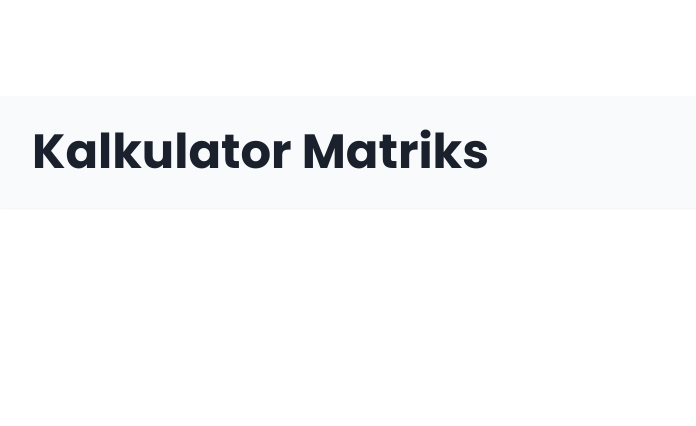
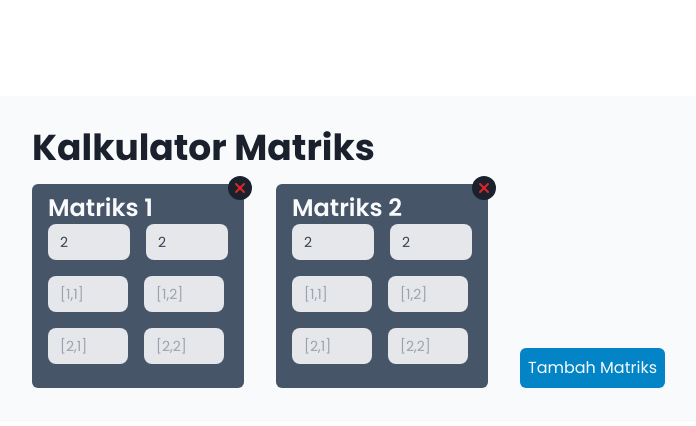
Before and after one commit to JackBerck/linear-algebra-and-matrices, a React (Vite) app: page / in a window 1280 px wide. Shown: the top 426 px of the page, without its empty margins (128-824 px from the left). Built offline with nearby package versions, Linux system fonts and the light colour scheme.

Commit message:
feat: adding matrices input and layout

```diff
--- a/package.json
+++ b/package.json
@@ -10,6 +10,7 @@
     "preview": "vite preview"
   },
   "dependencies": {
+    "matrix-js": "^1.7.1",
     "react": "^18.3.1",
     "react-dom": "^18.3.1"
   },
--- a/src/App.jsx
+++ b/src/App.jsx
@@ -1,10 +1,56 @@
 import { useState } from "react";
+import Matrix from "./components/Matrix";
 
 function App() {
+  const [matrices, setMatrices] = useState([
+    { id: 1, rows: 2, columns: 2 },
+    { id: 2, rows: 2, columns: 2 },
+  ]);
+
+  const handleAddMatrix = () => {
+    if (matrices.length < 4) {
+      const newMatrix = { id: matrices.length + 1, rows: 2, columns: 2 };
+      setMatrices((prev) => [...prev, newMatrix]);
+    }
+  };
+
+  const handleDimensionChange = (matrixId, dimension, value) => {
+    setMatrices((prev) =>
+      prev.map((matrix) =>
+        matrix.id === matrixId ? { ...matrix, [dimension]: value } : matrix
+      )
+    );
+  };
+
+  const handleDeleteMatrix = (matrixId) => {
+    setMatrices((prev) =>
+      prev
+        .filter((matrix) => matrix.id !== matrixId)
+        .map((matrix, index) => ({ ...matrix, id: index + 1 }))
+    );
+  };
+
   return (
     <>
       <section className="section-padding-x mt-24 mb-16 p-8 max-w-screen-lg shadow-sm bg-light-base text-dark-base container">
-        <h1 className="title-font-size font-bold">Kalkulator Matriks</h1>
+        <h1 className="title-font-size font-bold mb-4">Kalkulator Matriks</h1>
+        <div className="flex flex-wrap gap-8">
+          {matrices.map((matrix) => (
+            <Matrix
+              key={matrix.id}
+              matrix={matrix}
+              onDimensionChange={handleDimensionChange}
+              onDelete={handleDeleteMatrix}
+            />
+          ))}
+          <button
+            className="bg-blue-base text-light-base p-2 rounded-md self-end"
+            onClick={handleAddMatrix}
+            disabled={matrices.length >= 4}
+          >
+            Tambah Matriks
+          </button>
+        </div>
       </section>
     </>
   );
--- /dev/null
+++ b/src/components/Matrix/index.jsx
@@ -0,0 +1,56 @@
+import React from "react";
+import MatrixInput from "../MatrixInput";
+
+export default function Matrix({ matrix, onDimensionChange, onDelete }) {
+  const handleDimensionChange = (e) => {
+    const { id, value } = e.target;
+    onDimensionChange(matrix.id, id, parseInt(value));
+  };
+
+  const handleDelete = () => {
+    onDelete(matrix.id);
+  };
+
+  return (
+    <div className="bg-slate-600 py-2 px-4 rounded-md relative">
+      <div className="absolute -top-2 -right-2" onClick={handleDelete}>
+        <svg
+          xmlns="http://www.w3.org/2000/svg"
+          viewBox="0 0 384 512"
+          className="w-6 h-6 text-red-600 cursor-pointer bg-dark-base rounded-full p-1 delete-matrix"
+          fill="currentColor"
+        >
+          <path d="M342.6 150.6c12.5-12.5 12.5-32.8 0-45.3s-32.8-12.5-45.3 0L192 210.7 86.6 105.4c-12.5-12.5-32.8-12.5-45.3 0s-12.5 32.8 0 45.3L146.7 256 41.4 361.4c-12.5 12.5-12.5 32.8 0 45.3s32.8 12.5 45.3 0L192 301.3 297.4 406.6c12.5 12.5 32.8 12.5 45.3 0s12.5-32.8 0-45.3L237.3 256 342.6 150.6z" />
+        </svg>
+      </div>
+      <h2 className="sub-title-font-size font-semibold text-light-base">
+        Matriks {matrix.id}
+      </h2>
+      <div className="max-w-64 flex gap-4 mb-4">
+        <input
+          type="number"
+          id="rows"
+          className="input-text"
+          placeholder="Baris"
+          min={1}
+          max={3}
+          value={matrix.rows}
+          onChange={handleDimensionChange}
+          required
+        />
+        <input
+          type="number"
+          id="columns"
+          className="input-text"
+          placeholder="Kolom"
+          min={1}
+          max={3}
+          value={matrix.columns}
+          onChange={handleDimensionChange}
+          required
+        />
+      </div>
+      <MatrixInput rows={matrix.rows} columns={matrix.columns} />
+    </div>
+  );
+}
--- /dev/null
+++ b/src/components/MatrixInput/index.jsx
@@ -0,0 +1,29 @@
+import React from "react";
+
+export default function MatrixInput({ rows, columns }) {
+  const renderMatrixInputs = () => {
+    const inputs = [];
+    for (let i = 0; i < rows; i++) {
+      const rowInputs = [];
+      for (let j = 0; j < columns; j++) {
+        rowInputs.push(
+          <input
+            key={`${i}-${j}`}
+            type="number"
+            className="input-text max-w-20"
+            placeholder={`[${i + 1},${j + 1}]`}
+            required
+          />
+        );
+      }
+      inputs.push(
+        <div key={i} className="flex gap-4 mb-4">
+          {rowInputs}
+        </div>
+      );
+    }
+    return inputs;
+  };
+
+  return <div className="matrix-inputs">{renderMatrixInputs()}</div>;
+}
--- a/src/css/index.css
+++ b/src/css/index.css
@@ -7,5 +7,21 @@
 }
 
 .title-font-size {
-  @apply text-3xl md:text-4xl lg:text-5xl;
+  @apply text-2xl md:text-3xl lg:text-4xl;
 }
+
+.sub-title-font-size {
+  @apply text-lg md:text-xl lg:text-2xl;
+}
+
+.normal-font-size {
+  @apply text-sm lg:text-base xl:text-lg;
+}
+
+.small-font-size {
+  @apply text-xs md:text-sm;
+}
+
+input {
+  @apply w-full px-3 py-2 text-sm text-gray-700 bg-gray-200 rounded-lg focus:outline-none focus:bg-white transition duration-150 ease-in-out;
+}
--- a/tailwind.config.js
+++ b/tailwind.config.js
@@ -9,6 +9,7 @@ export default {
       colors: {
         "light-base": "#f8fafc",
         "dark-base": "#1a202c",
+        "blue-base": "#0284c7",
       },
       fontFamily: {
         poppins: "Poppins",
```
Also changed, not shown: 1 other file (tests, documents, lock files or other folders).
